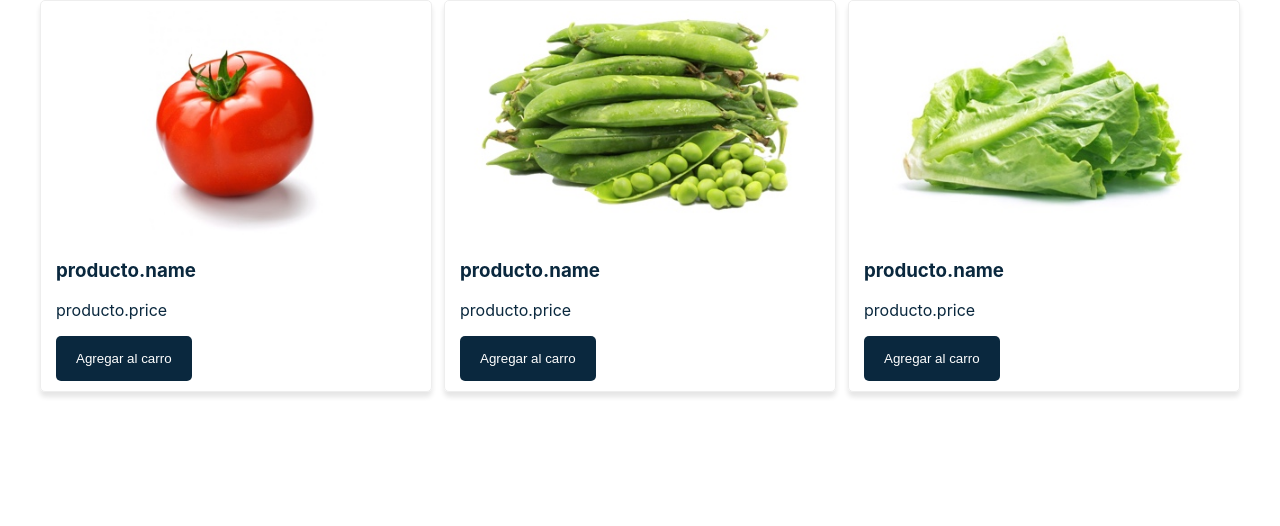
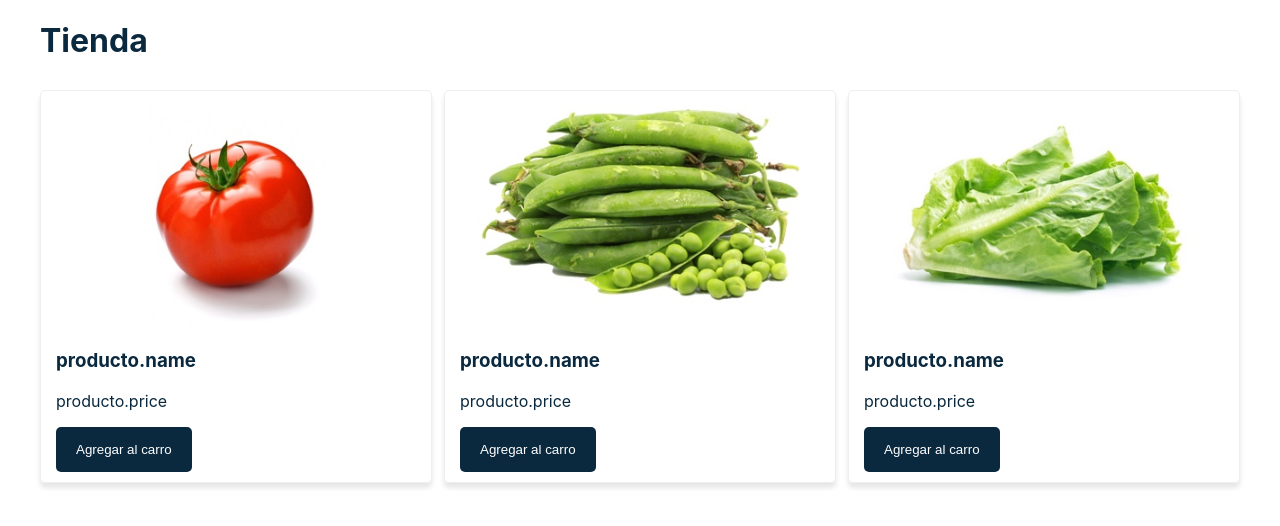
Before and after one commit to JoelTrinidad/carro-compras-react, a React (Create React App) app: page / in a window 1280 px wide. Shown: the top 526 px of the page. Built offline with nearby package versions, Linux system fonts and the light colour scheme.

Commit message:
feat: title component added

```diff
--- a/src/App.js
+++ b/src/App.js
@@ -1,6 +1,7 @@
 import { Component } from "react";
 import Productos from "./components/Productos";
 import Layout from "./components/Layout";
+import Title from "./components/Title";
 
 class App extends Component {
   state = {
@@ -14,6 +15,7 @@
     return (
       <div>
         <Layout>
+          <Title />
           <Productos
             agregarAlCarro={() => console.log("No hace nada")}
             productos={this.state.productos}
--- /dev/null
+++ b/src/components/Title.js
@@ -0,0 +1,13 @@
+import { Component } from "react";
+
+const styles = {
+  title: {
+    marginBottom: "30px",
+  },
+};
+
+export default class Title extends Component {
+  render() {
+    return <h1 style={styles.title}>Tienda</h1>;
+  }
+}
```
